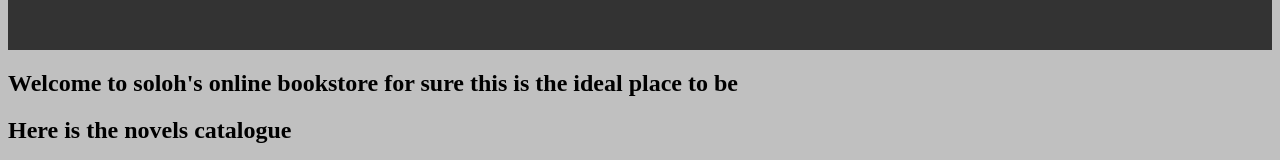
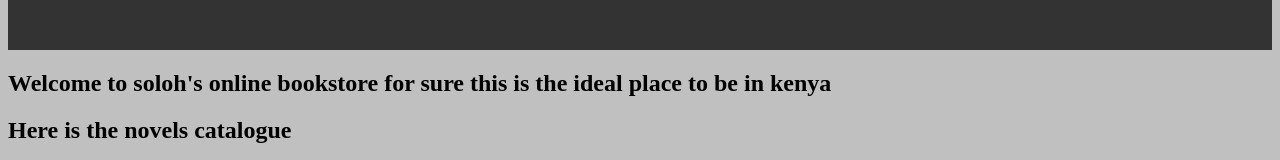
Before and after one commit to Soloh123/soloh.web, a plain HTML site: page index.html in a window 1280 px wide. Shown: the part 272-432 px from the top of the page. Drawn offline with Linux system fonts and the light colour scheme.

Commit message:
Update index.html

```diff
--- a/index.html
+++ b/index.html
@@ -34,7 +34,7 @@
   </div>
   <section>
 
-    <h1>Welcome to soloh's online bookstore for sure this is the ideal place to be  </h1>
+    <h1>Welcome to soloh's online bookstore for sure this is the ideal place to be in kenya  </h1>
     <h1 style="height: fit-content; font-size: x-large; display: inline;justify-content: center;">Here is the novels catalogue </h1>
     <br>
      </section>
```
